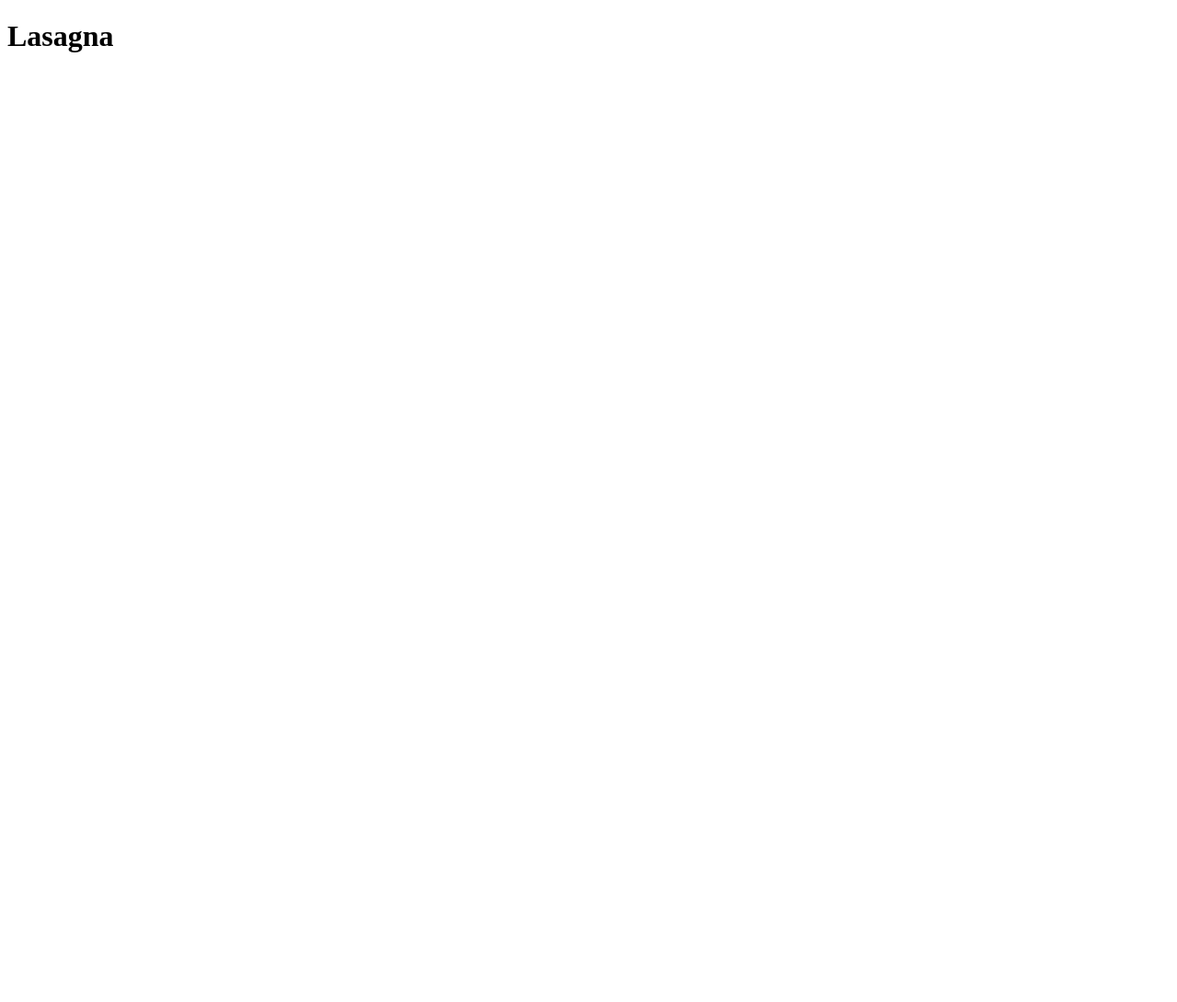
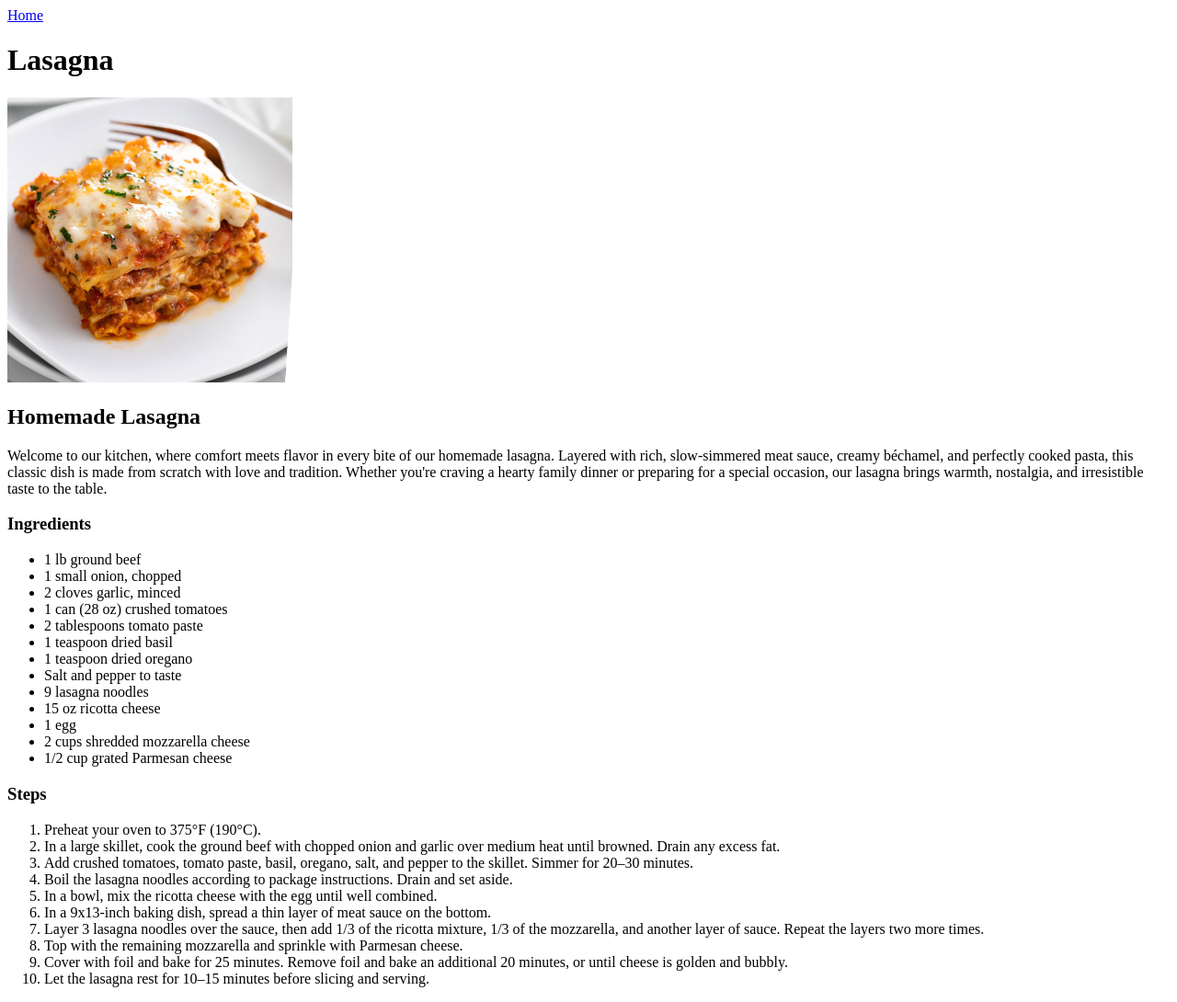
Before and after one commit to HampusNordan/odin-recipes, a plain HTML site: page recipes/lasagna.html in a window 1280 px wide. Shown: the whole page at 92% size. Before the commit the page ends 800 px from the top, so only its background shows below. Drawn offline with Linux system fonts and the light colour scheme.

Commit message:
Completed the lasagna page within the website

```diff
--- a/recipes/lasagna.html
+++ b/recipes/lasagna.html
@@ -6,6 +6,49 @@
     </head>
 
     <body>
+        <a href="../index.html">Home</a>
         <h1>Lasagna</h1>
+
+        <img src="../images/lasagna.jpg" alt="Picture of lasagna" height="310" width="310">
+
+        <h2>Homemade Lasagna</h2>
+
+            <p>Welcome to our kitchen, where comfort meets flavor in every bite of our homemade lasagna.
+                Layered with rich, slow-simmered meat sauce, creamy béchamel, and perfectly cooked pasta,
+                this classic dish is made from scratch with love and tradition. Whether you're craving a
+                hearty family dinner or preparing for a special occasion, our lasagna brings warmth,
+                nostalgia, and irresistible taste to the table.</p>
+
+        <h3>Ingredients</h3>
+
+            <ul>
+                <li>1 lb ground beef</li>
+                <li>1 small onion, chopped</li>
+                <li>2 cloves garlic, minced</li>
+                <li>1 can (28 oz) crushed tomatoes</li>
+                <li>2 tablespoons tomato paste</li>
+                <li>1 teaspoon dried basil</li>
+                <li>1 teaspoon dried oregano</li>
+                <li>Salt and pepper to taste</li>
+                <li>9 lasagna noodles</li>
+                <li>15 oz ricotta cheese</li>
+                <li>1 egg</li>
+                <li>2 cups shredded mozzarella cheese</li>
+                <li>1/2 cup grated Parmesan cheese</li>
+            </ul>
+
+        <h3>Steps</h3>
+            <ol>
+                <li>Preheat your oven to 375°F (190°C).</li>
+                <li>In a large skillet, cook the ground beef with chopped onion and garlic over medium heat until browned. Drain any excess fat.</li>
+                <li>Add crushed tomatoes, tomato paste, basil, oregano, salt, and pepper to the skillet. Simmer for 20–30 minutes.</li>
+                <li>Boil the lasagna noodles according to package instructions. Drain and set aside.</li>
+                <li>In a bowl, mix the ricotta cheese with the egg until well combined.</li>
+                <li>In a 9x13-inch baking dish, spread a thin layer of meat sauce on the bottom.</li>
+                <li>Layer 3 lasagna noodles over the sauce, then add 1/3 of the ricotta mixture, 1/3 of the mozzarella, and another layer of sauce. Repeat the layers two more times.</li>
+                <li>Top with the remaining mozzarella and sprinkle with Parmesan cheese.</li>
+                <li>Cover with foil and bake for 25 minutes. Remove foil and bake an additional 20 minutes, or until cheese is golden and bubbly.</li>
+                <li>Let the lasagna rest for 10–15 minutes before slicing and serving.</li>
+            </ol>
     </body>
 </html>
```
